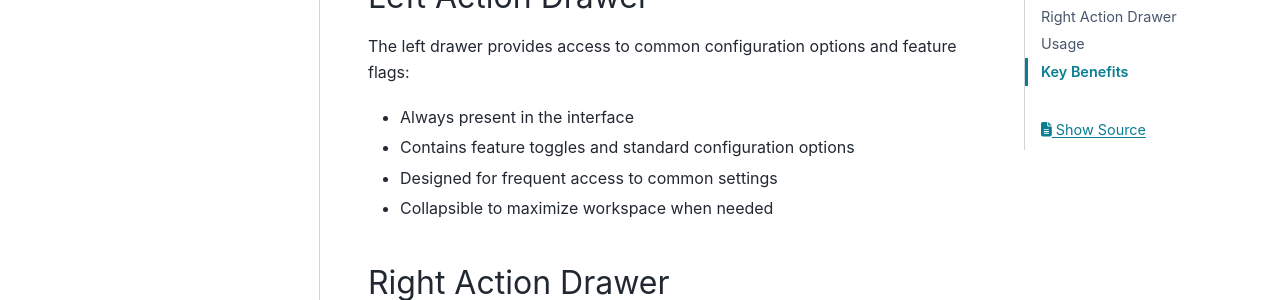
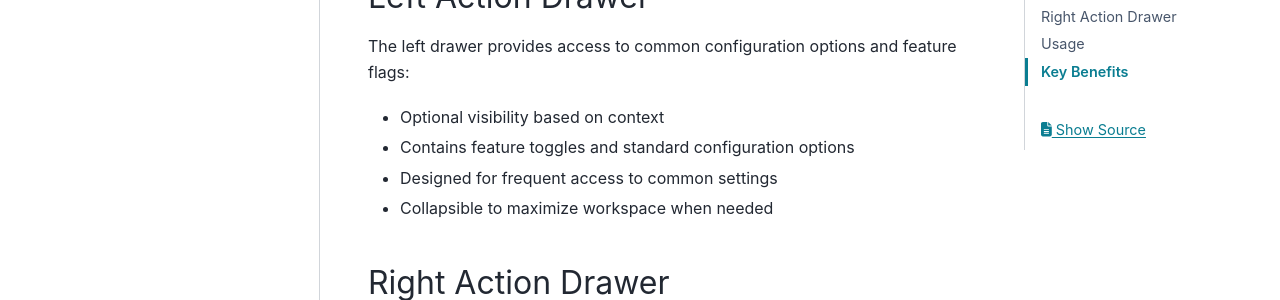
Before and after one commit to Open-Model-Initiative/graphcap, a Sphinx documentation site: the page built from doc/ui/action_drawers.rst, in a window 1280 px wide and 900 px high, scrolled down 562 px. Shown: the part 153-453 px from the top of the window. Built offline with Sphinx 7.4.7 and the PyData theme 0.15.4, drawn with Linux system fonts in a browser that asks for light colours.

Commit message:
adjusted lists for action drawers
Signed-off-by: charlie.rogers <charlie.rogers@fearnworks.com>

```diff
--- a/doc/ui/action_drawers.rst
+++ b/doc/ui/action_drawers.rst
@@ -13,7 +13,7 @@ Left Action Drawer
 
 The left drawer provides access to common configuration options and feature flags:
 
-* Always present in the interface
+* Optional visibility based on context
 * Contains feature toggles and standard configuration options
 * Designed for frequent access to common settings
 * Collapsible to maximize workspace when needed
```
